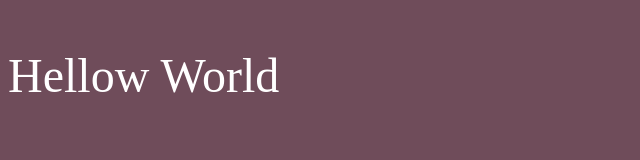
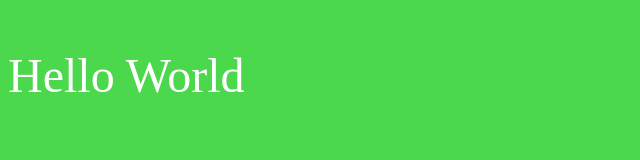
Before and after one commit to buzzby1010/whatitis.github.io, a plain HTML site: page index.html in a window 1280 px wide. Shown: the whole page, without its empty margins (0-640 px from the left). Drawn offline with Linux system fonts and the light colour scheme.

Commit message:
Add files via upload

```diff
--- a/index.html
+++ b/index.html
@@ -6,10 +6,7 @@
 
 <style>
 
-	body {background:rgba(50,0,20,.7);
-	color:#fff;
-	font-size:3em;
-	}
+	@import "test.css";
 
 </style>
 
@@ -20,7 +17,7 @@
 
 <body>
 
-	<p>Hellow World</p>
+	<p>Hello World</p>
 
 </body>
 </html>
--- /dev/null
+++ b/test.css
@@ -0,0 +1,8 @@
+@charset "utf-8";
+/* CSS Document */
+
+
+	body {background:rgba(0,200,0,.7);
+	color:#fff;
+	font-size:3em;
+	}
```
